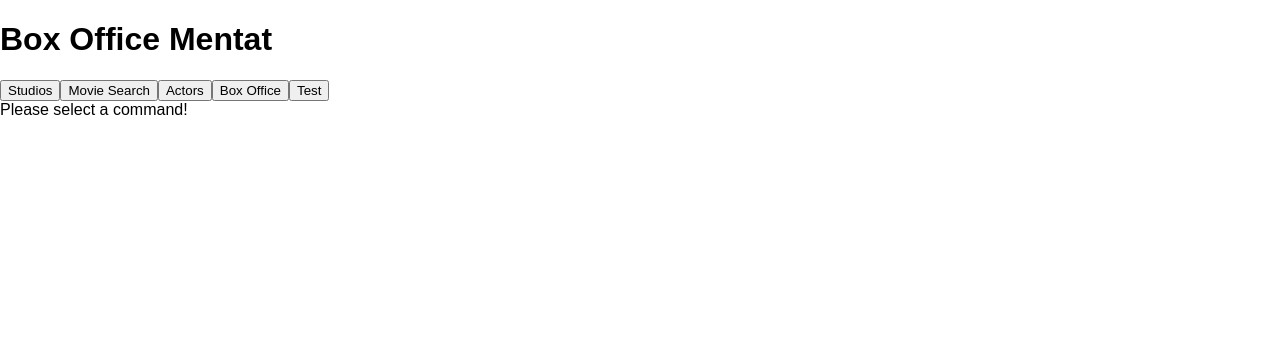
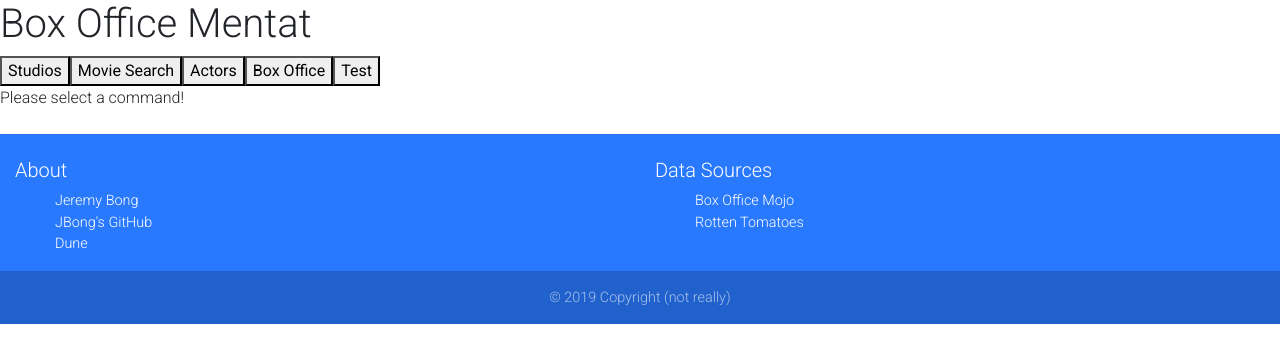
Before and after one commit to jtkbong/BoxOfficeMentatFrontend, a React (Create React App) app in the folder Frontend/mentatfrontend/: page / in a window 1280 px wide. Shown: the top 362 px of the page. Built offline with nearby package versions, Linux system fonts and the light colour scheme.

Commit message:
add a footer page cause you know lol

```diff
--- a/Frontend/mentatfrontend/package.json
+++ b/Frontend/mentatfrontend/package.json
@@ -3,6 +3,7 @@
   "version": "0.1.0",
   "private": true,
   "dependencies": {
+    "mdbreact": "^4.13.0",
     "react": "^16.5.1",
     "react-datepicker": "^2.4.0",
     "react-dom": "^16.5.1",
--- a/Frontend/mentatfrontend/src/App.js
+++ b/Frontend/mentatfrontend/src/App.js
@@ -5,6 +5,10 @@ import BoxOfficeResults from './BoxOfficeResults'
 import PeopleSearchPane from './PeopleSearchPane'
 import MovieSearchPane from './MovieSearchPane'
 import TestPage from './TestPage'
+import "@fortawesome/fontawesome-free/css/all.min.css";
+import "bootstrap-css-only/css/bootstrap.min.css";
+import "mdbreact/dist/css/mdb.css";
+import FooterPage from './FooterPage';
 
 class CommandUI extends Component {
 
@@ -63,6 +67,7 @@ class App extends Component {
 
 	render() {
 		return (
+			<React.Fragment>
 		  <div>
 			<h1>Box Office Mentat</h1>
 			<div>
@@ -74,6 +79,10 @@ class App extends Component {
 			</div>
 			<CommandUI commandSelected={this.state.commandSelected} />
 		  </div>
+		  <div>
+			  <FooterPage />
+		  </div>
+		  </React.Fragment>
 		);
 	}
 }
--- /dev/null
+++ b/Frontend/mentatfrontend/src/FooterPage.js
@@ -0,0 +1,45 @@
+import React from "react";
+import { MDBCol, MDBContainer, MDBRow, MDBFooter } from "mdbreact";
+
+const FooterPage = () => {
+  return (
+    <MDBFooter color="blue accent-3" className="font-small pt-4 mt-4">
+      <MDBContainer fluid className="text-center text-md-left">
+        <MDBRow>
+          <MDBCol md="6">
+            <h5 className="title">About</h5>
+            <ul>
+            <li className="list-unstyled">
+                <a href="#!">Jeremy Bong</a>
+              </li>
+              <li className="list-unstyled">
+                <a href="https://github.com/jtkbong">JBong's GitHub</a>
+              </li>
+              <li className="list-unstyled">
+                <a href="https://en.wikipedia.org/wiki/Dune_(novel)">Dune</a>
+              </li>
+            </ul>
+          </MDBCol>
+          <MDBCol md="6">
+            <h5 className="title">Data Sources</h5>
+            <ul>
+              <li className="list-unstyled">
+                <a href="https://www.boxofficemojo.com/">Box Office Mojo</a>
+              </li>
+              <li className="list-unstyled">
+                <a href="https://www.rottentomatoes.com/">Rotten Tomatoes</a>
+              </li>
+            </ul>
+          </MDBCol>
+        </MDBRow>
+      </MDBContainer>
+      <div className="footer-copyright text-center py-3">
+        <MDBContainer fluid>
+          &copy; {new Date().getFullYear()} Copyright (not really)
+        </MDBContainer>
+      </div>
+    </MDBFooter>
+  );
+}
+
+export default FooterPage;
--- a/Frontend/mentatfrontend/src/MovieSearchPane.js
+++ b/Frontend/mentatfrontend/src/MovieSearchPane.js
@@ -18,7 +18,7 @@ class MovieSearchPane extends Component {
 
 			genreOptionsLoaded: false,
 			genres: [],
-			selectedGenre: null,
+			selectedGenre: '',
 			genre: null
 		};
 
```
Also changed, not shown: Frontend/mentatfrontend/src/HeaderPage.js (added), 1 other file (tests, documents, lock files or other folders).
